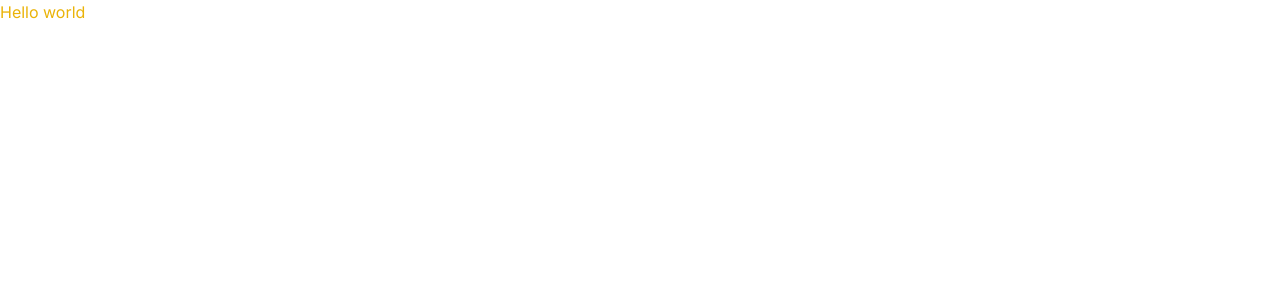
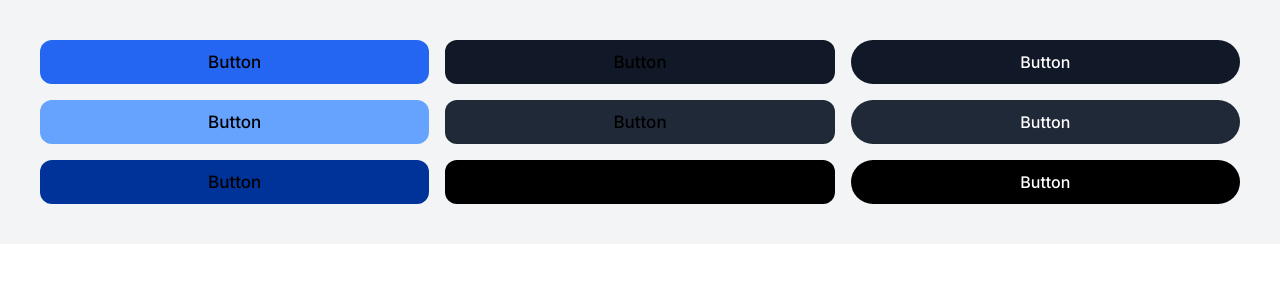
Before and after one commit to anishazahan/anisha-frontend, a Next.js app: page / in a window 1280 px wide. Shown: the top 300 px of the page. Built offline with nearby package versions, Linux system fonts and the light colour scheme.

Commit message:
style: button component create

```diff
--- a/package.json
+++ b/package.json
@@ -9,9 +9,12 @@
     "lint": "eslint"
   },
   "dependencies": {
+    "class-variance-authority": "^0.7.1",
+    "clsx": "^2.1.1",
     "next": "16.2.2",
     "react": "19.2.4",
-    "react-dom": "19.2.4"
+    "react-dom": "19.2.4",
+    "tailwind-merge": "^3.5.0"
   },
   "devDependencies": {
     "@types/node": "^20",
--- a/src/app/page.tsx
+++ b/src/app/page.tsx
@@ -1,3 +1,28 @@
+import { Button } from "@/components/ui/Button";
+
 export default function Home() {
-  return <h2 className="text-yellow-500">Hello world</h2>;
+  return (
+    <div className="p-10 grid grid-cols-3 gap-4 bg-neutral-100 rounded-custom">
+      {/* Row 1: Primary Blue Variants */}
+      <Button variant="primary">Button</Button>
+      <Button variant="dark">Button</Button>
+      <Button variant="dark" size="pill">
+        Button
+      </Button>
+
+      {/* Row 2: Lighter Variants */}
+      <Button variant="secondary">Button</Button>
+      <Button variant="dark_light">Button</Button>
+      <Button variant="dark_light" size="pill">
+        Button
+      </Button>
+
+      {/* Row 3: Solid/Active Variants */}
+      <Button className="bg-primary-700">Button</Button>
+      <Button className="bg-black">Button</Button>
+      <Button className="bg-black" size="pill">
+        Button
+      </Button>
+    </div>
+  );
 }
--- /dev/null
+++ b/src/components/ui/Button.tsx
@@ -0,0 +1,55 @@
+import { cn } from "@/utils/utils";
+import { cva, type VariantProps } from "class-variance-authority";
+import React from "react";
+
+const buttonVariants = cva(
+  "inline-flex items-center justify-center whitespace-nowrap transition-colors focus-visible:outline-none disabled:pointer-events-none disabled:opacity-50 font-medium",
+  {
+    variants: {
+      variant: {
+        primary: "bg-primary-500 text-white hover:bg-primary-600",
+        secondary: "bg-primary-300 text-white hover:bg-primary-400",
+        dark: "bg-neutral-900 text-white hover:bg-neutral-800",
+        dark_light: "bg-neutral-800 text-white hover:bg-neutral-700",
+        outline:
+          "border border-neutral-200 bg-transparent hover:bg-neutral-100 text-neutral-900",
+      },
+      size: {
+        sm: "h-9 px-4 text-body-sm rounded-[8px]",
+        md: "h-11 px-6 text-body-normal rounded-[12px]",
+        lg: "h-14 px-8 text-h5 rounded-[16px]",
+        pill: "h-11 px-8 rounded-full",
+      },
+    },
+    defaultVariants: {
+      variant: "primary",
+      size: "md",
+    },
+  },
+);
+
+export interface ButtonProps
+  extends
+    React.ButtonHTMLAttributes<HTMLButtonElement>,
+    VariantProps<typeof buttonVariants> {
+  isLoading?: boolean;
+}
+
+const Button = React.forwardRef<HTMLButtonElement, ButtonProps>(
+  ({ className, variant, size, isLoading, children, ...props }, ref) => {
+    return (
+      <button
+        ref={ref}
+        className={cn(buttonVariants({ variant, size, className }))}
+        disabled={isLoading || props.disabled}
+        {...props}
+      >
+        {isLoading ? "Loading..." : children}
+      </button>
+    );
+  },
+);
+
+Button.displayName = "Button";
+
+export { Button, buttonVariants };
--- /dev/null
+++ b/src/utils/utils.ts
@@ -0,0 +1,6 @@
+import { type ClassValue, clsx } from "clsx";
+import { twMerge } from "tailwind-merge";
+
+export function cn(...inputs: ClassValue[]) {
+  return twMerge(clsx(inputs));
+}
```
Also changed, not shown: src/assests/Vector.png (added), 1 other file (tests, documents, lock files or other folders).
